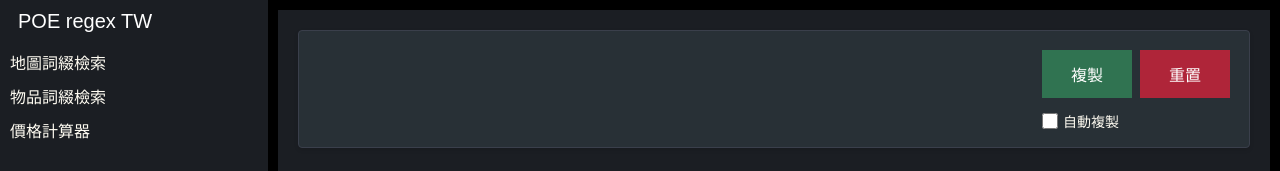
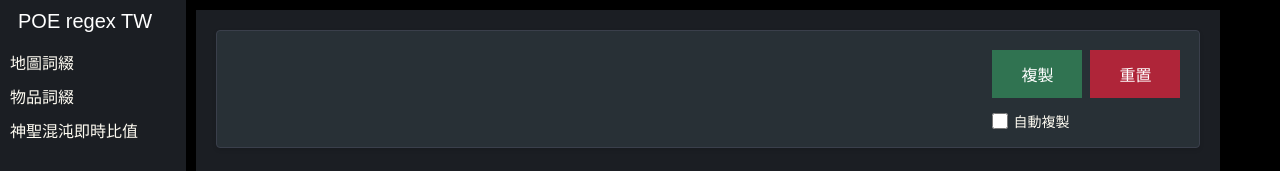
Before and after one commit to diehard5566/POE-regex-TW, a React (Create React App) app: page /maps in a window 1280 px wide. Shown: the top 171 px of the page. Built offline with nearby package versions, Linux system fonts and the light colour scheme; no server answers.

Commit message:
feat: adjust css and add favicon

```diff
--- a/src/App.css
+++ b/src/App.css
@@ -1,13 +1,18 @@
 .container {
   display: flex;
-  height: 100vh;
+  min-height: 100vh;
+  height: auto;
   background-color: var(--color-site-bg);
 }
 
 .sidebar {
-  width: 20%;
+  width: 13%;
   background-color: var(--color-bg);
   padding: 10px;
+  position: sticky;
+  top: 0;
+  height: 100vh;
+  overflow-y: auto;
 }
 
 .sidebar a {
@@ -19,6 +24,8 @@
   width: 80%;
   padding: 10px;
   background-color: var(--color-site-bg);
+  min-height: 100vh;
+  height: auto;
 }
 
 h2 {
--- a/src/App.js
+++ b/src/App.js
@@ -13,9 +13,9 @@
 			<div className="sidebar">
 				<h2>POE regex TW</h2>
 				<ul>
-					<li><Link to="/maps">地圖詞綴檢索</Link></li>
-					<li><Link to="/items">物品詞綴檢索</Link></li>
-					<li><Link to="/exchange">價格計算器</Link></li>
+					<li><Link to="/maps">地圖詞綴</Link></li>
+					<li><Link to="/items">物品詞綴</Link></li>
+					<li><Link to="/exchange">神聖混沌即時比值</Link></li>
 				</ul>
 			</div>
 			<div className="main">
```
Also changed, not shown: 1 other file (tests, documents, lock files or other folders).
